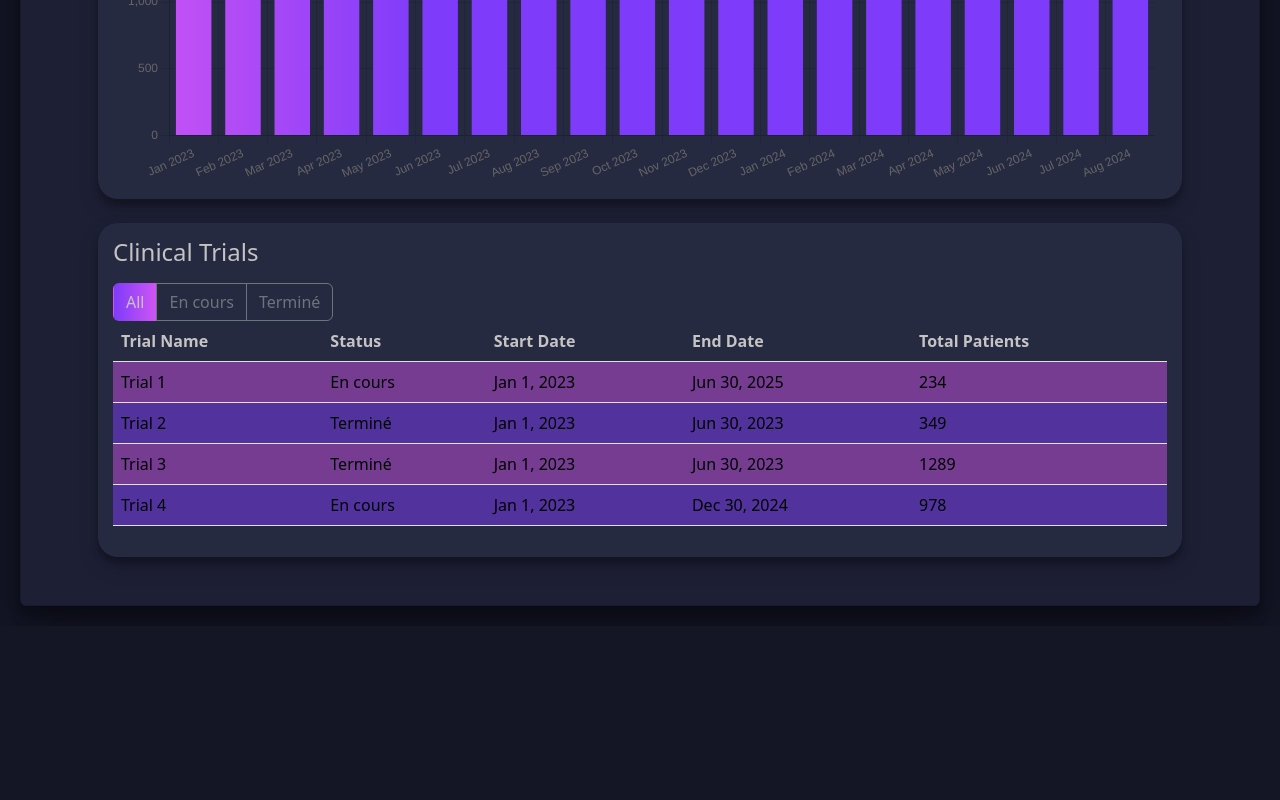
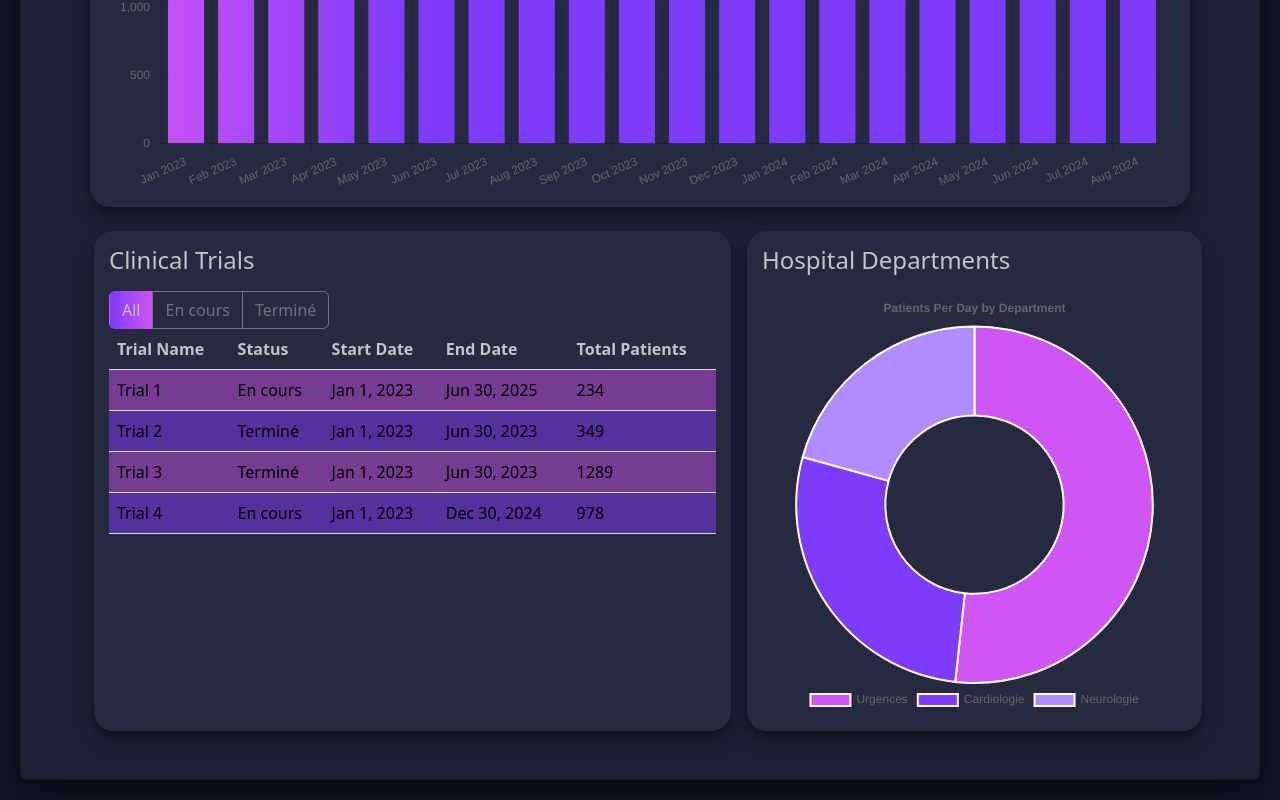
Before and after one commit to imdounia/hospitals-dashboard, a Vue app: page / in a window 1280 px wide. Shown: the part 783-1583 px from the top of the page. Before the commit the page ends 1409 px from the top, so only its background shows below. Built offline with nearby package versions, Linux system fonts and the light colour scheme.

Commit message:
add hospital department data & fixes

```diff
--- a/src/components/Hospitals.vue
+++ b/src/components/Hospitals.vue
@@ -50,14 +50,16 @@
           </div>
 
 
-        <div class="custom-container my-4 mx-3">
+        <div class="custom-container my-4 mx-2">
         <div class="container">
           <h4 class="mb-3">Monthly hospitalizations</h4>
             <canvas :id="'hospitalChart-' + index"></canvas>
           </div>
       </div>
 
-      <div class="custom-container my-4 mx-3">
+      <div class="container my-4">
+      <div class="d-flex flex-column flex-md-row gap-3 justify-content-between">
+        <div class="col-12 col-md-7 custom-container">
               <h4 class="mb-3">Clinical Trials</h4>
               <div class="btn-group" role="group" aria-label="Filter Trials">
                 <button type="button" :class="{'btn button-primary': selectedStatus === 'All', 'btn btn-outline-secondary': selectedStatus !== 'All'}" @click="filterStatus('All')">All</button>
@@ -86,6 +88,13 @@
               </table>
             </div>
 
+            <div class="col-12 col-md-5 custom-container">
+                  <h4 class="mb-3">Hospital Departments</h4>
+                  <canvas :id="'doughnutChart-' + index"></canvas>
+            </div>
+        </div>
+      </div>
+
         </div>
         </div>
       </div>
@@ -96,9 +105,9 @@
 <script>
 import '@/assets/styles.css';
 import hospitalData from '@/data/data_exemple1.JSON';
-import { Chart, BarController, BarElement, CategoryScale, LinearScale, Title, Tooltip, Legend } from 'chart.js';
+import { Chart, BarController, BarElement, CategoryScale, LinearScale, Title, Tooltip, Legend, DoughnutController, ArcElement } from 'chart.js';
 
-Chart.register(BarController, BarElement, CategoryScale, LinearScale, Title, Tooltip, Legend);
+Chart.register(BarController, BarElement, CategoryScale, LinearScale, Title, Tooltip, Legend, DoughnutController, ArcElement);
 
 export default {
     name:'hospitals',
@@ -134,6 +143,13 @@ export default {
       this.selectedStatus = status;
     },
     renderChart(hospital, index) {
+      if (this.chart) {
+        this.chart.destroy();
+      }
+      if (this.doughnutChart) {
+        this.doughnutChart.destroy();
+      }
+
       const ctx = document.getElementById(`hospitalChart-${index}`).getContext('2d');
       const labels = hospital.monthlyHospitalizations.map(item => `${item.month} ${item.year}`);
       const data = hospital.monthlyHospitalizations.map(item => item.value);
@@ -141,10 +157,6 @@ export default {
       const gradient = ctx.createLinearGradient(0, 0, ctx.canvas.width, 0);
       gradient.addColorStop(0, '#CF55F4');
       gradient.addColorStop(1, '#7E3BFA');
-
-      if (this.chart) {
-        this.chart.destroy();
-      }
 
       this.chart = new Chart(ctx, {
         type: 'bar',
@@ -172,6 +184,33 @@ export default {
             title: {
               display: true,
               text: `Monthly Hospitalizations - ${hospital.name}`
+            }
+          }
+        }
+      });
+      const doughnutCtx = document.getElementById(`doughnutChart-${index}`).getContext('2d');
+      const doughnutLabels = hospital.hospitalDepartments.map(dept => dept.department);
+      const doughnutData = hospital.hospitalDepartments.map(dept => dept.patientsPerDay);
+
+      this.doughnutChart = new Chart(doughnutCtx, {
+        type: 'doughnut',
+        data: {
+          labels: doughnutLabels,
+          datasets: [{
+            label: 'Patients Per Day',
+            data: doughnutData,
+            backgroundColor: ['#CF55F4', '#7E3BFA', '#B18CFE']
+          }]
+        },
+        options: {
+          responsive: true,
+          plugins: {
+            legend: {
+              position: 'bottom',
+            },
+            title: {
+              display: true,
+              text: 'Patients Per Day by Department'
             }
           }
         }
```
Lines whose indentation alone changed are shown as unchanged.
